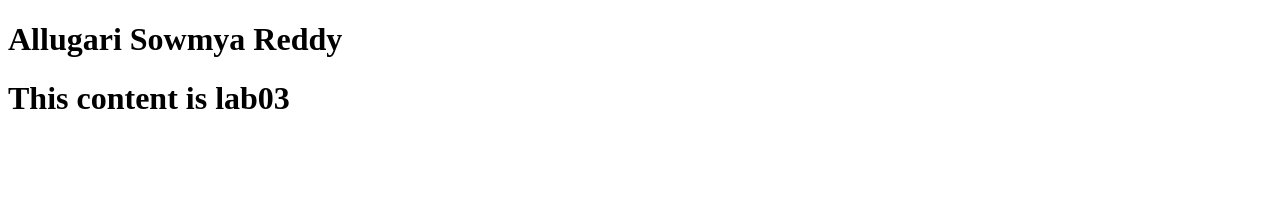
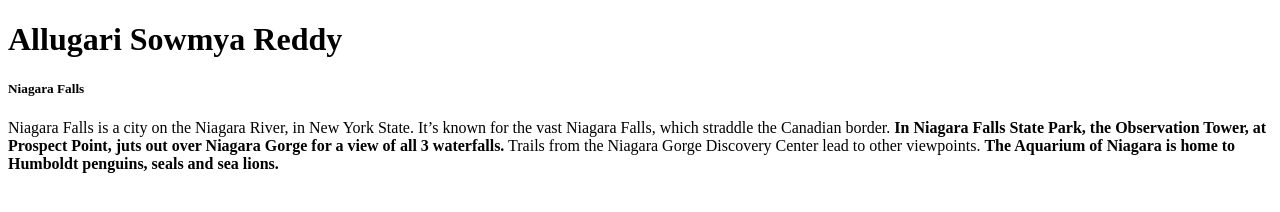
Before and after one commit to 44-563-WebApps-F23/44563-webapps-f23-assignment3-allugarisowmya, a plain HTML site: page index.html in a window 1280 px wide. Drawn offline with Linux system fonts and the light colour scheme.

Commit message:
Update index.html

```diff
--- a/index.html
+++ b/index.html
@@ -6,8 +6,18 @@
 
 </head>
 <body>
+    <h5>Niagara Falls</h5>
+    <p>Niagara Falls is a city on the Niagara River, in New York State.
+        It’s known for the vast Niagara Falls, which straddle the Canadian border.
+        <b>In Niagara Falls State Park, the Observation Tower, at Prospect
+        Point, juts out over Niagara Gorge for a view of all 3 waterfalls.</b>
+        Trails from the Niagara Gorge Discovery Center lead to other viewpoints.
+       <b>The Aquarium of Niagara is home to Humboldt penguins, seals and sea lions.</b></p>
 
-<h1>This content is lab03</h1>
+
+
+
+
 
 
 </body>
```
